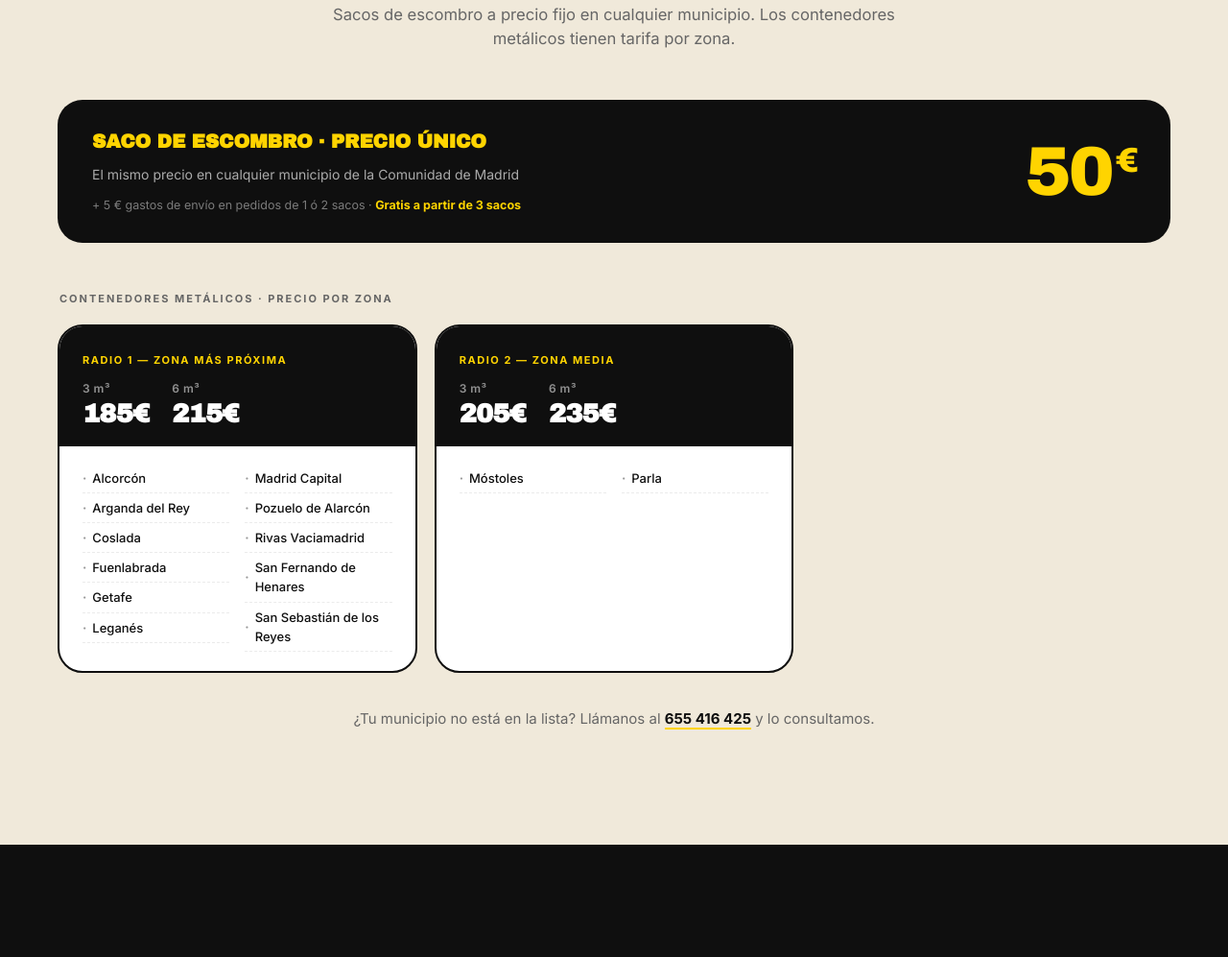
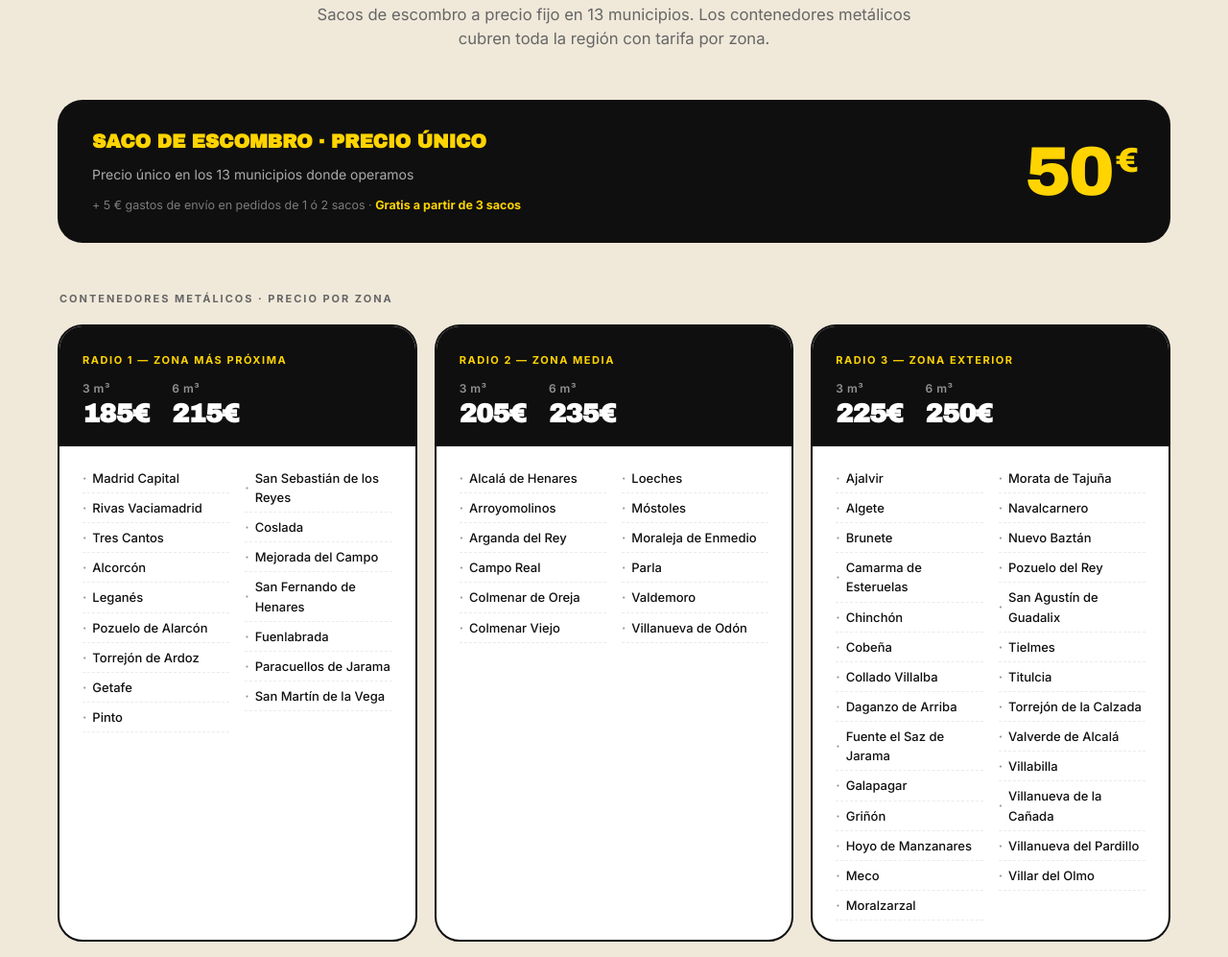
Before and after one commit to manghiuc/telesaco, a website: page index.html in a window 1280 px wide. Shown: the part 3015-4012 px from the top of the page at 96% size. Drawn offline with Linux system fonts and the light colour scheme.

Commit message:
Update index.html and add logo SVG files

```diff
--- a/index.html
+++ b/index.html
@@ -154,21 +154,65 @@
         <span>¿En qué municipio?</span>
         <select id="zone">
           <optgroup label="Radio 1 — 185 € / 215 €">
+            <option value="r1">Madrid Capital</option>
+            <option value="r1">Rivas Vaciamadrid</option>
+            <option value="r1">Tres Cantos</option>
             <option value="r1">Alcorcón</option>
-            <option value="r1">Arganda del Rey</option>
+            <option value="r1">Leganés</option>
+            <option value="r1">Pozuelo de Alarcón</option>
+            <option value="r1">Torrejón de Ardoz</option>
+            <option value="r1">Getafe</option>
+            <option value="r1">Pinto</option>
+            <option value="r1">San Sebastián de los Reyes</option>
             <option value="r1">Coslada</option>
+            <option value="r1">Mejorada del Campo</option>
+            <option value="r1">San Fernando de Henares</option>
             <option value="r1">Fuenlabrada</option>
-            <option value="r1">Getafe</option>
-            <option value="r1">Leganés</option>
-            <option value="r1">Madrid Capital</option>
-            <option value="r1">Pozuelo de Alarcón</option>
-            <option value="r1">Rivas Vaciamadrid</option>
-            <option value="r1">San Fernando de Henares</option>
-            <option value="r1">San Sebastián de los Reyes</option>
+            <option value="r1">Paracuellos de Jarama</option>
+            <option value="r1">San Martín de la Vega</option>
           </optgroup>
           <optgroup label="Radio 2 — 205 € / 235 €">
+            <option value="r2">Alcalá de Henares</option>
+            <option value="r2">Arroyomolinos</option>
+            <option value="r2">Arganda del Rey</option>
+            <option value="r2">Campo Real</option>
+            <option value="r2">Colmenar de Oreja</option>
+            <option value="r2">Colmenar Viejo</option>
+            <option value="r2">Loeches</option>
             <option value="r2">Móstoles</option>
+            <option value="r2">Moraleja de Enmedio</option>
             <option value="r2">Parla</option>
+            <option value="r2">Valdemoro</option>
+            <option value="r2">Villanueva de Odón</option>
+          </optgroup>
+          <optgroup label="Radio 3 — 225 € / 250 €">
+            <option value="r3">Ajalvir</option>
+            <option value="r3">Algete</option>
+            <option value="r3">Brunete</option>
+            <option value="r3">Camarma de Esteruelas</option>
+            <option value="r3">Chinchón</option>
+            <option value="r3">Cobeña</option>
+            <option value="r3">Collado Villalba</option>
+            <option value="r3">Daganzo de Arriba</option>
+            <option value="r3">Fuente el Saz de Jarama</option>
+            <option value="r3">Galapagar</option>
+            <option value="r3">Griñón</option>
+            <option value="r3">Hoyo de Manzanares</option>
+            <option value="r3">Meco</option>
+            <option value="r3">Moralzarzal</option>
+            <option value="r3">Morata de Tajuña</option>
+            <option value="r3">Navalcarnero</option>
+            <option value="r3">Nuevo Baztán</option>
+            <option value="r3">Pozuelo del Rey</option>
+            <option value="r3">San Agustín de Guadalix</option>
+            <option value="r3">Tielmes</option>
+            <option value="r3">Titulcia</option>
+            <option value="r3">Torrejón de la Calzada</option>
+            <option value="r3">Valverde de Alcalá</option>
+            <option value="r3">Villabilla</option>
+            <option value="r3">Villanueva de la Cañada</option>
+            <option value="r3">Villanueva del Pardillo</option>
+            <option value="r3">Villar del Olmo</option>
           </optgroup>
         </select>
       </label>
@@ -336,15 +380,15 @@
 <section class="zones" id="zonas">
   <header class="sec-head">
     <span class="kicker">— Cobertura</span>
-    <h2 class="h2">Toda la Comunidad de Madrid.</h2>
-    <p class="lead">Sacos de escombro a precio fijo en cualquier municipio. Los contenedores metálicos tienen tarifa por zona.</p>
+    <h2 class="h2">Madrid y alrededores.</h2>
+    <p class="lead">Sacos de escombro a precio fijo en 13 municipios. Los contenedores metálicos cubren toda la región con tarifa por zona.</p>
   </header>
 
   <!-- Saco flat price -->
   <div class="saco-flat">
     <div class="saco-flat__info">
       <strong>Saco de escombro · Precio único</strong>
-      <span>El mismo precio en cualquier municipio de la Comunidad de Madrid</span>
+      <span>Precio único en los 13 municipios donde operamos</span>
       <small>+ 5 € gastos de envío en pedidos de 1 ó 2 sacos · <b>Gratis a partir de 3 sacos</b></small>
     </div>
     <div class="saco-flat__price">50<i>€</i></div>
@@ -363,17 +407,22 @@
         </div>
       </div>
       <ul>
+        <li>Madrid Capital</li>
+        <li>Rivas Vaciamadrid</li>
+        <li>Tres Cantos</li>
         <li>Alcorcón</li>
-        <li>Arganda del Rey</li>
+        <li>Leganés</li>
+        <li>Pozuelo de Alarcón</li>
+        <li>Torrejón de Ardoz</li>
+        <li>Getafe</li>
+        <li>Pinto</li>
+        <li>San Sebastián de los Reyes</li>
         <li>Coslada</li>
+        <li>Mejorada del Campo</li>
+        <li>San Fernando de Henares</li>
         <li>Fuenlabrada</li>
-        <li>Getafe</li>
-        <li>Leganés</li>
-        <li>Madrid Capital</li>
-        <li>Pozuelo de Alarcón</li>
-        <li>Rivas Vaciamadrid</li>
-        <li>San Fernando de Henares</li>
-        <li>San Sebastián de los Reyes</li>
+        <li>Paracuellos de Jarama</li>
+        <li>San Martín de la Vega</li>
       </ul>
     </div>
 
@@ -386,8 +435,57 @@
         </div>
       </div>
       <ul>
+        <li>Alcalá de Henares</li>
+        <li>Arroyomolinos</li>
+        <li>Arganda del Rey</li>
+        <li>Campo Real</li>
+        <li>Colmenar de Oreja</li>
+        <li>Colmenar Viejo</li>
+        <li>Loeches</li>
         <li>Móstoles</li>
+        <li>Moraleja de Enmedio</li>
         <li>Parla</li>
+        <li>Valdemoro</li>
+        <li>Villanueva de Odón</li>
+      </ul>
+    </div>
+
+    <div class="radio-card">
+      <div class="radio-card__head">
+        <span class="radio-badge">Radio 3 — zona exterior</span>
+        <div class="radio-prices">
+          <span>3 m³<b>225€</b></span>
+          <span>6 m³<b>250€</b></span>
+        </div>
+      </div>
+      <ul>
+        <li>Ajalvir</li>
+        <li>Algete</li>
+        <li>Brunete</li>
+        <li>Camarma de Esteruelas</li>
+        <li>Chinchón</li>
+        <li>Cobeña</li>
+        <li>Collado Villalba</li>
+        <li>Daganzo de Arriba</li>
+        <li>Fuente el Saz de Jarama</li>
+        <li>Galapagar</li>
+        <li>Griñón</li>
+        <li>Hoyo de Manzanares</li>
+        <li>Meco</li>
+        <li>Moralzarzal</li>
+        <li>Morata de Tajuña</li>
+        <li>Navalcarnero</li>
+        <li>Nuevo Baztán</li>
+        <li>Pozuelo del Rey</li>
+        <li>San Agustín de Guadalix</li>
+        <li>Tielmes</li>
+        <li>Titulcia</li>
+        <li>Torrejón de la Calzada</li>
+        <li>Valverde de Alcalá</li>
+        <li>Villabilla</li>
+        <li>Villanueva de la Cañada</li>
+        <li>Villanueva del Pardillo</li>
+        <li>Villar del Olmo</li>
       </ul>
     </div>
   </div>
@@ -414,7 +512,7 @@
       <div>Precio</div>
       <div><b>50€</b> <small style="color:rgba(255,255,255,.5);font-size:11px">+ 5€ envío</small></div>
       <div>185€ – 225€</div>
-      <div>215€ – 255€</div>
+      <div>215€ – 250€</div>
     </div>
     <div class="row">
       <div>Capacidad</div>
@@ -579,7 +677,7 @@
     </details>
     <details>
       <summary>¿Los contenedores tienen el mismo precio en todos los municipios?<i></i></summary>
-      <p>No. Los contenedores metálicos (3 m³ y 6 m³) tienen precio por zona: Radio 1 (185€/215€), Radio 2 (205€/235€) y Radio 3 (225€/255€). Consulta la sección de zonas para ver en cuál está tu municipio. Los sacos de escombro sí tienen precio único: 50 €.</p>
+      <p>No. Los contenedores metálicos (3 m³ y 6 m³) tienen precio por zona: Radio 1 (185€/215€), Radio 2 (205€/235€) y Radio 3 (225€/250€). Consulta la sección de zonas para ver a qué radio pertenece tu municipio. Los sacos de escombro tienen precio único de 50 € y solo están disponibles en los 13 municipios indicados.</p>
     </details>
   </div>
 </section>
@@ -618,8 +716,9 @@
     </div>
     <div>
       <h5>Zonas</h5>
-      <a href="#zonas" data-link>Radio 1 · Madrid y municipios próximos</a>
-      <a href="#zonas" data-link>Radio 2 · Móstoles y Parla</a>
+      <a href="#zonas" data-link>Radio 1 · Madrid y municipios próximos (185€/215€)</a>
+      <a href="#zonas" data-link>Radio 2 · Zona media (205€/235€)</a>
+      <a href="#zonas" data-link>Radio 3 · Zona exterior (225€/250€)</a>
     </div>
     <div>
       <h5>Empresa</h5>
```
Also changed, not shown: assets/img/logo-telesaco-completo.svg (added), assets/img/logo-telesaco.svg (added).
